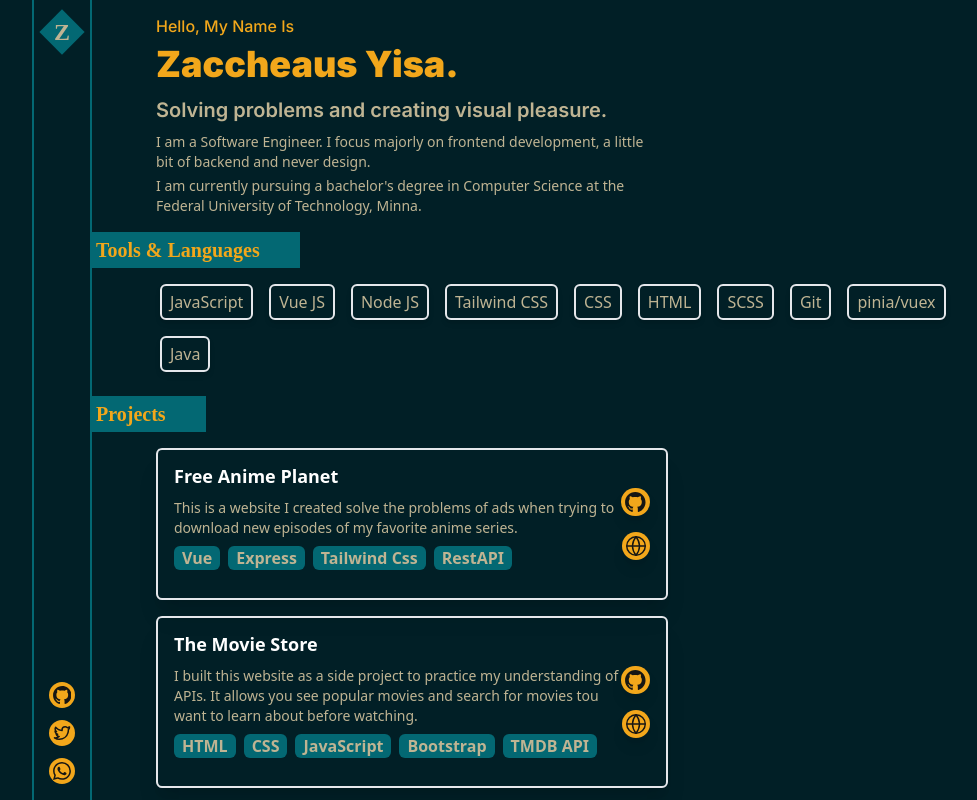
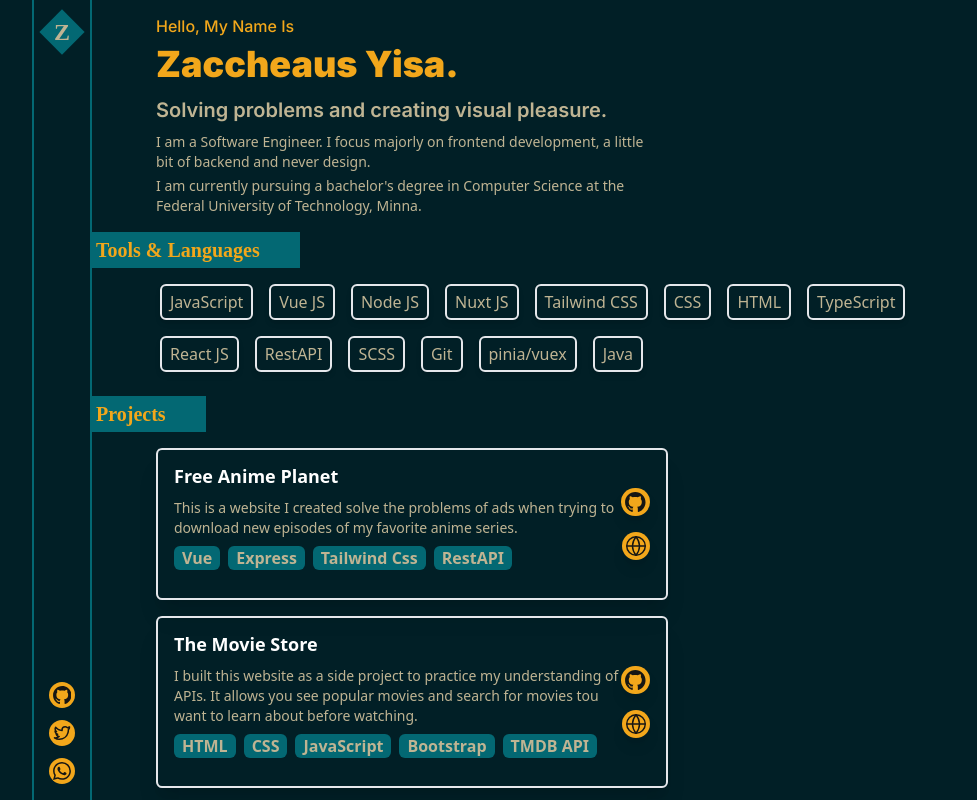
Before and after one commit to Ndace-hash/Talk-With-Zach, a Vue app: page / in a window 1280 px wide. Shown: the top 800 px of the page, without its empty margins (96-1073 px from the left). Built offline with nearby package versions, Linux system fonts and the light colour scheme; a web font is replaced by a local one.

Commit message:
chore: added new skills

```diff
--- a/src/components/skills/AppSkills.vue
+++ b/src/components/skills/AppSkills.vue
@@ -23,9 +23,13 @@ export default {
       "JavaScript",
       "Vue JS",
       "Node JS",
+      "Nuxt JS",
       "Tailwind CSS",
       "CSS",
       "HTML",
+      "TypeScript",
+      "React JS",
+      "RestAPI",
       "SCSS",
       "Git",
       "pinia/vuex",
```
